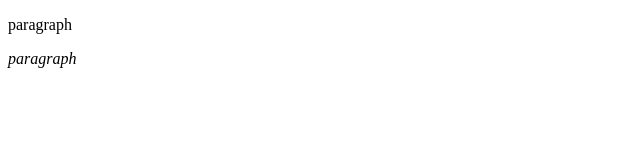
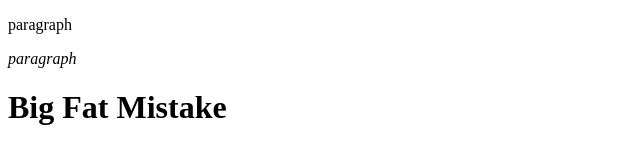
Before and after one commit to kstack885/info343-test, a plain HTML site: page index.html in a window 1280 px wide. Shown: the whole page, without its empty margins (0-640 px from the left). Drawn offline with Linux system fonts and the light colour scheme.

Commit message:
add mistake

```diff
--- a/index.html
+++ b/index.html
@@ -10,5 +10,8 @@
     <p>
       <em> paragraph </em>
     </p>
+    <h1>
+        Big Fat Mistake
+    </h1>
   </body>
 </html>
```
